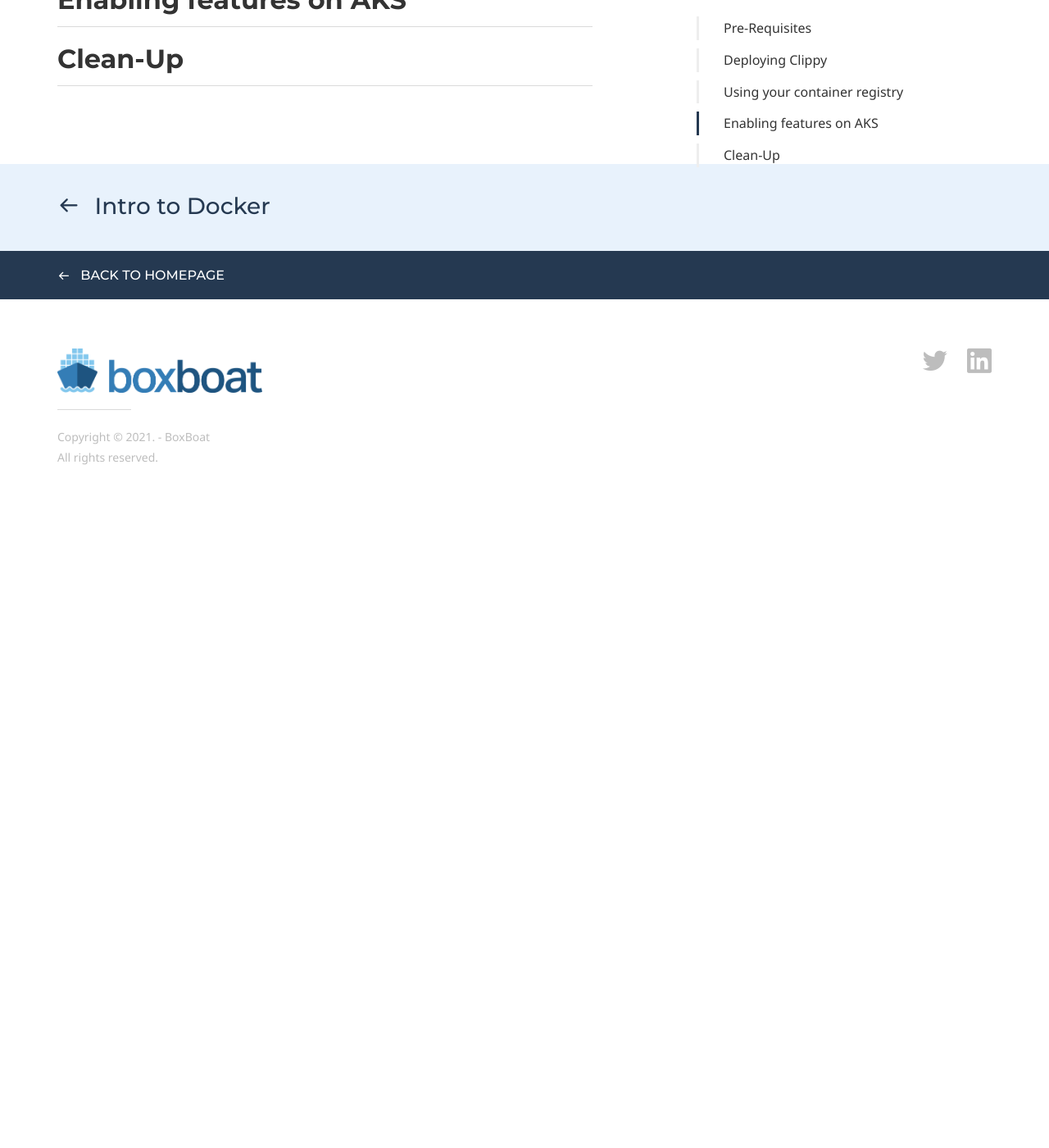
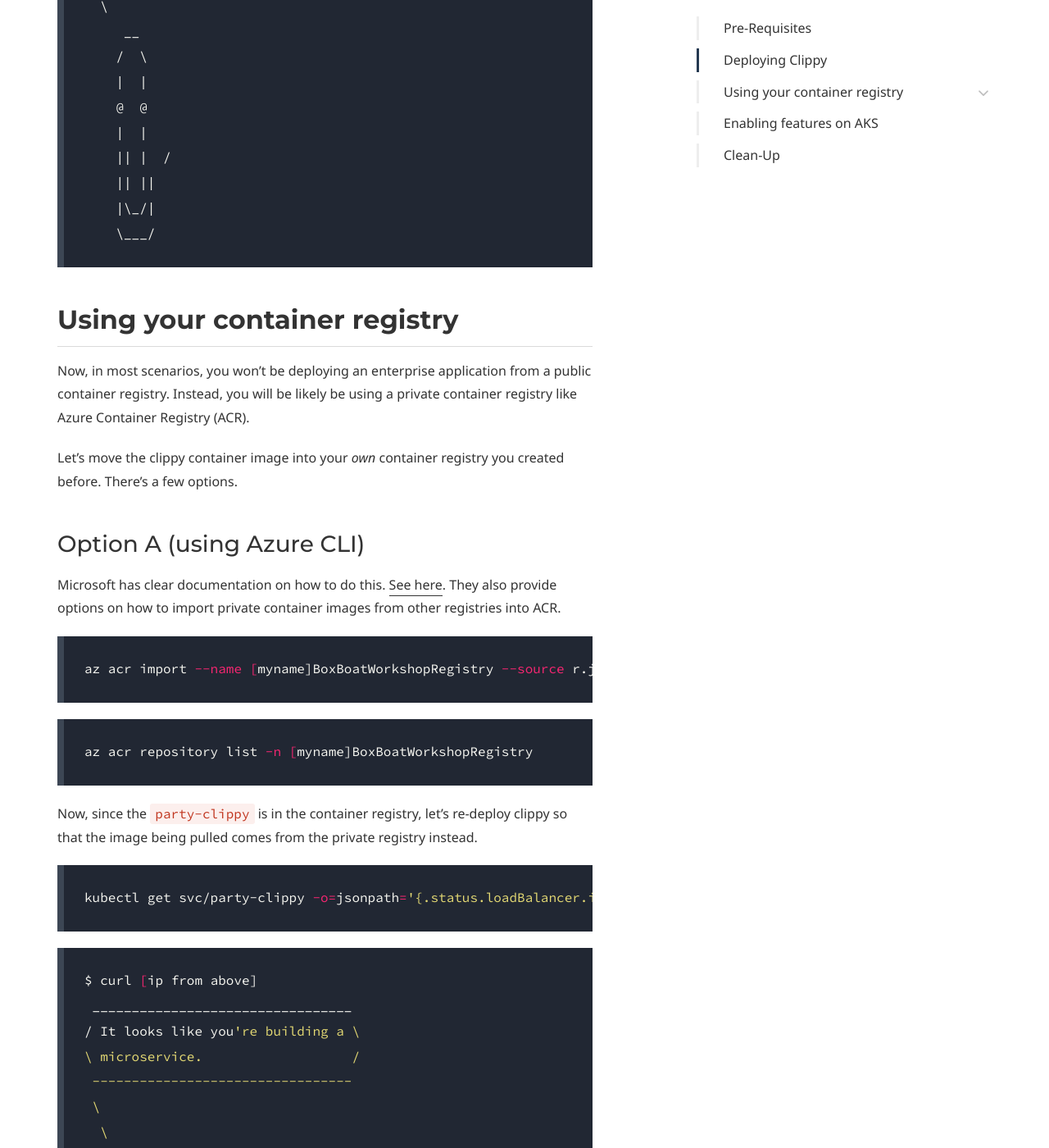
Before and after one commit to boxboat/aks-wkshp-1, a Jekyll site: the page built from lab-kubernetes.md, in a window 1280 px wide and 1400 px high, scrolled down 2639 px. Shown: the whole window at 82% size. Built offline with Jekyll 4.4.1, drawn with Linux system fonts in a browser that asks for light colours; some web fonts are replaced; before the commit the page ends 3269 px from its top, so only the background shows below that; some of the changed text lies outside the part shown.

Commit message:
Second part of the lab

````diff
--- a/lab-kubernetes.md
+++ b/lab-kubernetes.md
@@ -34,24 +34,24 @@ page_nav:
 
 First, let's create a resource group to place the material in.
 
-```
+``` shell
 az group create -g rg-boxboat-wkshp-[myname] -l eastus --tags owner=[myname] customer=Internal
 ```
 
 Then, let's create an Azure Container registry (ACR).
 
-```
+``` shell
 az acr create -g rg-boxboat-wkshp-[myname] -n [myname]BoxBoatWorkshopRegistry -l eastus --sku Standard
 ```
 
 Now, let's create the Azure Kubernetes Service (AKS) cluster. This might take a while. Notice how it's using the `--attach-acr` flag. This flag tells the Azure CLI to configure the authentication for the ACR registry from the AKS cluster.
 
-```
+``` shell
 az aks create -n azaks-boxboat-wkshp-[myname]-001 -g rg-boxboat-wkshp-[myname] --generate-ssh-keys --attach-acr [myname]BoxBoatWorkshopRegistry
 ```
 
 Now, authenticate against the Azure Kubernetes Service. Notice how it configures the `~/.kube/config` file.
-```
+``` shell
 az aks get-credentials --resource-group rg-boxboat-wkshp-[myname] --name azaks-boxboat-wkshp-[myname]-001
 ```
 
@@ -63,18 +63,18 @@ kubectl run party-clippy --generator=run-pod/v1 --image=r.j3ss.co/party-clippy
 ```
 
 Inspect the YAML
-```
+``` shell
 kubectl get pod/party-clippy -o yaml
 ```
 
 To see clippy, we must espose the pod to the internet. Let's create a Kubernetes _service_.
 
-```
+``` shell
 kubectl expose pod/party-clippy --port 80 --target-port 8080 --type LoadBalancer
 ```
 
 Now, view the YAML.
-```
+```shell
 kubectl get service/party-clippy -o yaml
 ```
 
@@ -85,10 +85,74 @@ Open up your browser, type in the IP Address.
 Hello Clippy!
 
 ```
+ _________________________________
+/ It looks like you're building a \
+\ microservice.                   /
+ ---------------------------------
+ \
+  \
+     __
+    /  \
+    |  |
+    @  @
+    |  |
+    || |  /
+    || ||
+    |\_/|
+    \___/
 ```
 
 ## Using your container registry
 
+Now, in most scenarios, you won't be deploying an enterprise application from a public container registry.
+Instead, you will be likely be using a private container registry like Azure Container Registry (ACR).
+
+Let's move the clippy container image into your _own_ container registry you created before.
+There's a few options.
+
+### Option A (using Azure CLI)
+
+Microsoft has clear documentation on how to do this. [See here](https://docs.microsoft.com/en-us/azure/container-registry/container-registry-import-images#import-from-a-public-registry). They also provide options on how to import private container images from other registries into ACR.
+
+``` shell
+az acr import --name [myname]BoxBoatWorkshopRegistry --source r.j3ss.co/party-clippy:latest --image=party-clippy:latest
+```
+
+``` shell
+az acr repository list -n [myname]BoxBoatWorkshopRegistry
+```
+
+Now, since the `party-clippy` is in the container registry, let's re-deploy clippy so that the image being pulled comes from the private registry instead.
+
+``` shell
+kubectl get svc/party-clippy -o=jsonpath='{.status.loadBalancer.ingress[*].ip}'
+```
+
+``` shell
+$ curl [ip from above]
+ _________________________________
+/ It looks like you're building a \
+\ microservice.                   /
+ ---------------------------------
+ \
+  \
+     __
+    /  \
+    |  |
+    @  @
+    |  |
+    || | /
+    || ||
+    |\_/|
+    \___/
+```
+
+### Option B (DYI)
+
+``` bash
+
+```
+
 ## Enabling features on AKS
 
 ## Clean-Up
````
